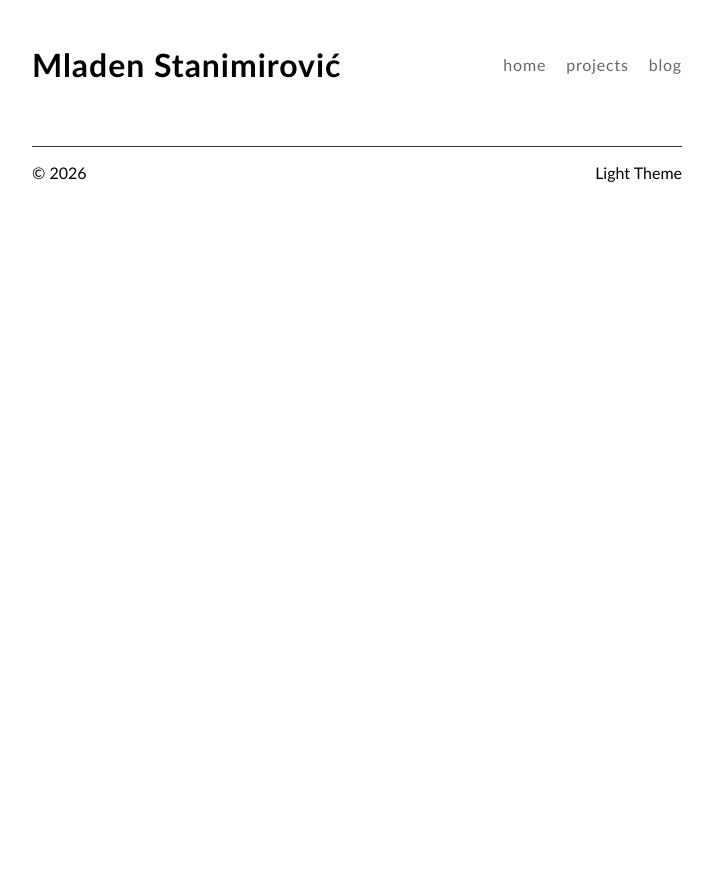
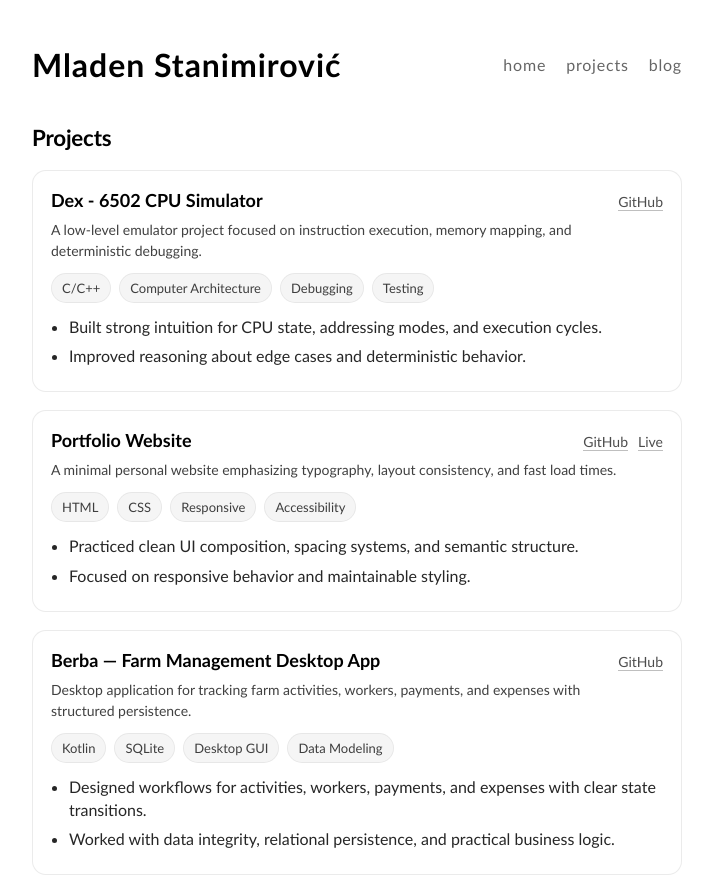
Before and after one commit to mstanimirovic/portfolio, a website: page public/projects.html in a window 1280 px wide. Shown: the top 878 px of the page, without its empty margins (283-996 px from the left). Before the commit the page ends 800 px from the top, so only its background shows below. Drawn offline with Linux system fonts and the light colour scheme.

Commit message:
adds projects

```diff
--- /dev/null
+++ b/public/projects.css
@@ -0,0 +1,89 @@
+.projects-list {
+    display: grid;
+    gap: 18px;
+    margin-top: 18px;
+}
+
+.project-card {
+    border: 1px solid rgba(0, 0, 0, 0.08);
+    border-radius: 14px;
+    padding: 18px;
+    background: #fff;
+}
+
+.project-top {
+    display: flex;
+    align-items: baseline;
+    justify-content: space-between;
+    gap: 14px;
+    margin-bottom: 8px;
+}
+
+.project-title {
+    margin: 0;
+    font-size: 18px;
+    font-weight: 750;
+}
+
+.project-links {
+    display: flex;
+    gap: 10px;
+    flex-wrap: wrap;
+}
+
+.project-link {
+    font-size: 14px;
+    color: rgba(0, 0, 0, 0.7);
+    text-decoration: none;
+    border-bottom: 1px solid rgba(0, 0, 0, 0.25);
+}
+
+.project-link:hover {
+    color: rgba(0, 0, 0, 1);
+    border-bottom-color: rgba(0, 0, 0, 0.6);
+}
+
+.project-desc {
+    margin: 0 0 12px 0;
+    color: rgba(0, 0, 0, 0.75);
+    line-height: 1.5;
+    font-size: 14px;
+    max-width: 72ch;
+}
+
+.project-tags {
+    list-style: none;
+    padding: 0;
+    margin: 0 0 12px 0;
+    display: flex;
+    gap: 8px;
+    flex-wrap: wrap;
+}
+
+.project-tags li {
+    font-size: 13px;
+    padding: 6px 10px;
+    border-radius: 999px;
+    background: rgba(0, 0, 0, 0.04);
+    border: 1px solid rgba(0, 0, 0, 0.06);
+    color: rgba(0, 0, 0, 0.75);
+}
+
+.project-highlights {
+    margin: 0;
+    padding-left: 18px;
+    color: rgba(0, 0, 0, 0.85);
+}
+
+.project-highlights li {
+    margin: 6px 0;
+    line-height: 1.45;
+}
+
+/* Mobile */
+@media (max-width: 720px) {
+    .project-top {
+        flex-direction: column;
+        align-items: flex-start;
+    }
+}
--- a/public/projects.html
+++ b/public/projects.html
@@ -10,6 +10,7 @@
         <title>Mladen Stanimirović</title>
 
         <link rel="stylesheet" href="/styles.css" />
+        <link rel="stylesheet" href="/projects.css" />
         <link rel="icon" href="/icon.png" type="image/png" />
 
         <script type="application/ld+json">
@@ -33,7 +34,141 @@
             </nav>
         </header>
 
-        <main></main>
+        <main>
+            <section class="section" id="projects">
+                <h2 class="section-title">Projects</h2>
+
+                <div class="projects-list">
+                    <article class="project-card">
+                        <div class="project-top">
+                            <h3 class="project-title">
+                                Dex - 6502 CPU Simulator
+                            </h3>
+                            <div class="project-links">
+                                <a
+                                    class="project-link"
+                                    href="https://github.com/mstanimirovic/dex"
+                                    target="_blank"
+                                    rel="noreferrer"
+                                    >GitHub</a
+                                >
+                            </div>
+                        </div>
+
+                        <p class="project-desc">
+                            A low-level emulator project focused on instruction
+                            execution, memory mapping, and deterministic
+                            debugging.
+                        </p>
+                        <ul class="project-tags">
+                            <li>C/C++</li>
+                            <li>Computer Architecture</li>
+                            <li>Debugging</li>
+                            <li>Testing</li>
+                        </ul>
+
+                        <ul class="project-highlights">
+                            <li>
+                                Built strong intuition for CPU state, addressing
+                                modes, and execution cycles.
+                            </li>
+                            <li>
+                                Improved reasoning about edge cases and
+                                deterministic behavior.
+                            </li>
+                        </ul>
+                    </article>
+
+                    <article class="project-card">
+                        <div class="project-top">
+                            <h3 class="project-title">Portfolio Website</h3>
+                            <div class="project-links">
+                                <a
+                                    class="project-link"
+                                    href="https://github.com/mstanimirovic/portfolio"
+                                    target="_blank"
+                                    rel="noreferrer"
+                                    >GitHub</a
+                                >
+                                <a
+                                    class="project-link"
+                                    href="https://stanimirovic.org"
+                                    target="_blank"
+                                    rel="noreferrer"
+                                    >Live</a
+                                >
+                            </div>
+                        </div>
+
+                        <p class="project-desc">
+                            A minimal personal website emphasizing typography,
+                            layout consistency, and fast load times.
+                        </p>
+
+                        <ul class="project-tags">
+                            <li>HTML</li>
+                            <li>CSS</li>
+                            <li>Responsive</li>
+                            <li>Accessibility</li>
+                        </ul>
+
+                        <ul class="project-highlights">
+                            <li>
+                                Practiced clean UI composition, spacing systems,
+                                and semantic structure.
+                            </li>
+                            <li>
+                                Focused on responsive behavior and maintainable
+                                styling.
+                            </li>
+                        </ul>
+                    </article>
+
+                    <article class="project-card">
+                        <div class="project-top">
+                            <h3 class="project-title">
+                                Berba — Farm Management Desktop App
+                            </h3>
+                            <div class="project-links">
+                                <a
+                                    class="project-link"
+                                    href="https://github.com/mstanimirovic/berba"
+                                    target="_blank"
+                                    rel="noreferrer"
+                                    >GitHub</a
+                                >
+                            </div>
+                        </div>
+
+                        <p class="project-desc">
+                            Desktop application for tracking farm activities,
+                            workers, payments, and expenses with structured
+                            persistence.
+                        </p>
+
+                        <ul class="project-tags">
+                            <li>Kotlin</li>
+                            <li>SQLite</li>
+                            <li>Desktop GUI</li>
+                            <li>Data Modeling</li>
+                        </ul>
+
+                        <ul class="project-highlights">
+                            <li>
+                                Designed workflows for activities, workers,
+                                payments, and expenses with clear state
+                                transitions.
+                            </li>
+                            <li>
+                                Worked with data integrity, relational
+                                persistence, and practical business logic.
+                            </li>
+                        </ul>
+                    </article>
+                </div>
+            </section>
+        </main>
+
         <footer>
             <p>&copy; 2026</p>
             <p>Light Theme</p>
```
Also changed, not shown: public/blog.html (+1 -0 lines), public/icon.png.
